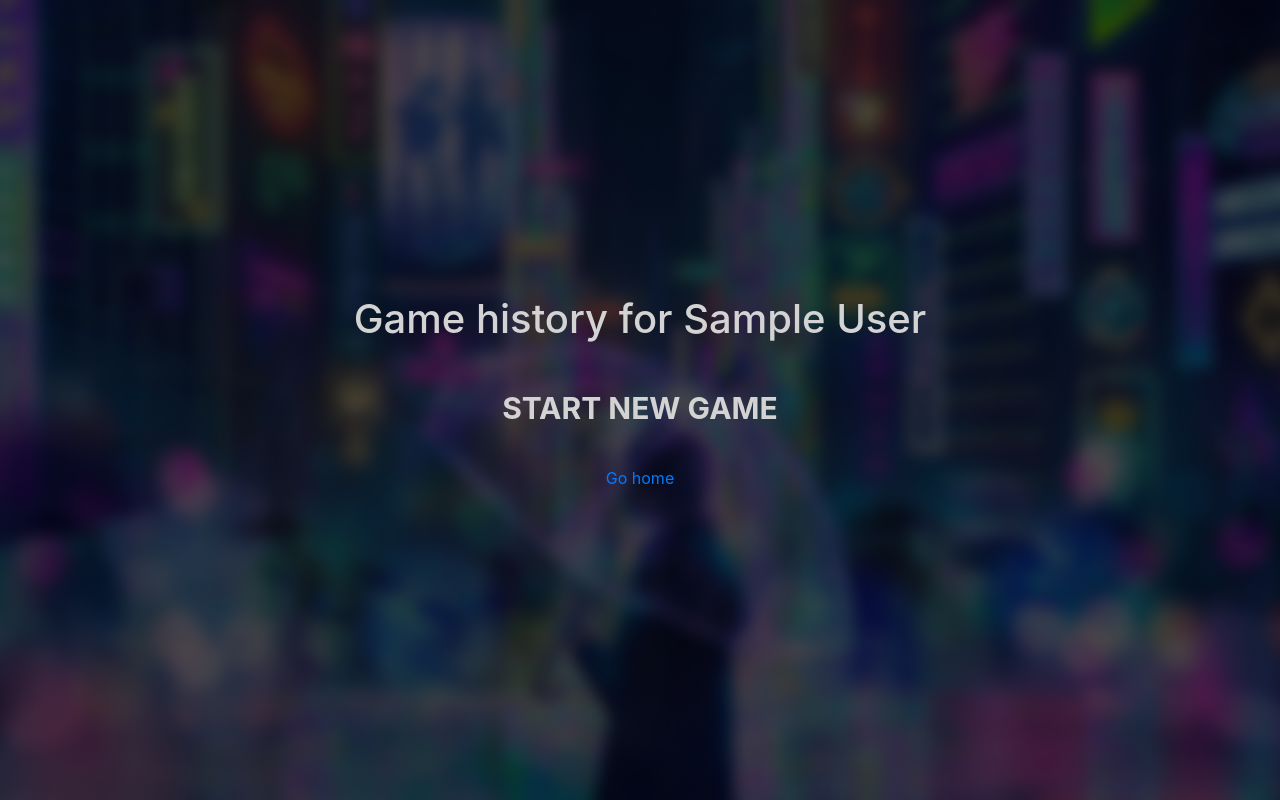
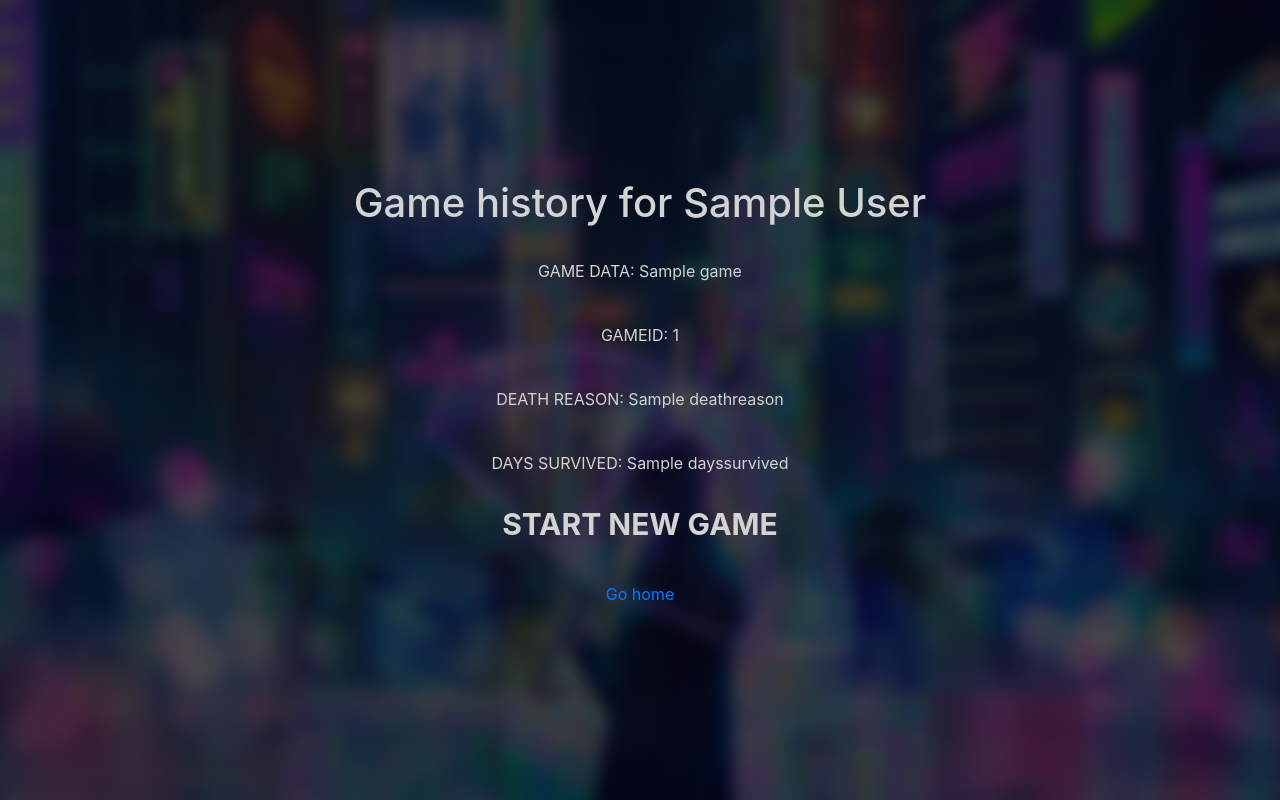
Before and after one commit to HarryWard-15/Citizen-Cypher, a Flask app: template templates/history.html in a window 1280 px wide. Run offline with Flask 3, Linux system fonts and the light colour scheme; the visitor is signed in with stand-in values (Sample User, id 1); tables that the repository leaves empty or names only in its code hold one stand-in row (values such as "Sample post"); the template is opened without the code that fills it: most values are stand-ins (such as "Sample title", 1, 10 or a date in 2020); parts of the project's set-up code (start-up, migrations or seed data) failed here and were passed over.

Commit message:
implement basic get data for history.html per user

```diff
--- a/templates/history.html
+++ b/templates/history.html
@@ -5,6 +5,38 @@
 {% if session['loggedIn'] == True %}
 <h1>Game history for {{ session['realname'] }}</h1>
 <br>
+
+<div class="row justify-content-center">
+    {% for game in games %}
+    <p>GAME DATA: {{ game }}</p>
+    <br>
+    {% endfor %}
+
+</div>
+<br>
+
+<div class="row justify-content-center">
+    {% for gi in gameid %}
+    <p>GAMEID: {{ gi }}<br></p>
+    {% endfor %}
+</div>
+
+<br>
+
+<div class="row justify-content-center">
+    {% for dr in deathreason %}
+    <p>DEATH REASON: {{ dr }}<br></p>
+    {% endfor %}
+</div>
+
+<br>
+
+<div class="row justify-content-center">
+    {% for ds in dayssurvived %}
+    <p>DAYS SURVIVED: {{ ds }}<br></p>
+    {% endfor %}
+</div>
+
 <div class="row justify-content-center">
     <a href="{{ url_for('game')}}"  ><button class="button general-button">START NEW GAME</button></a>
 </div>
```
Also changed, not shown: routes.py (+18 -1 lines), sqlconnector.py (+16 -2 lines).
